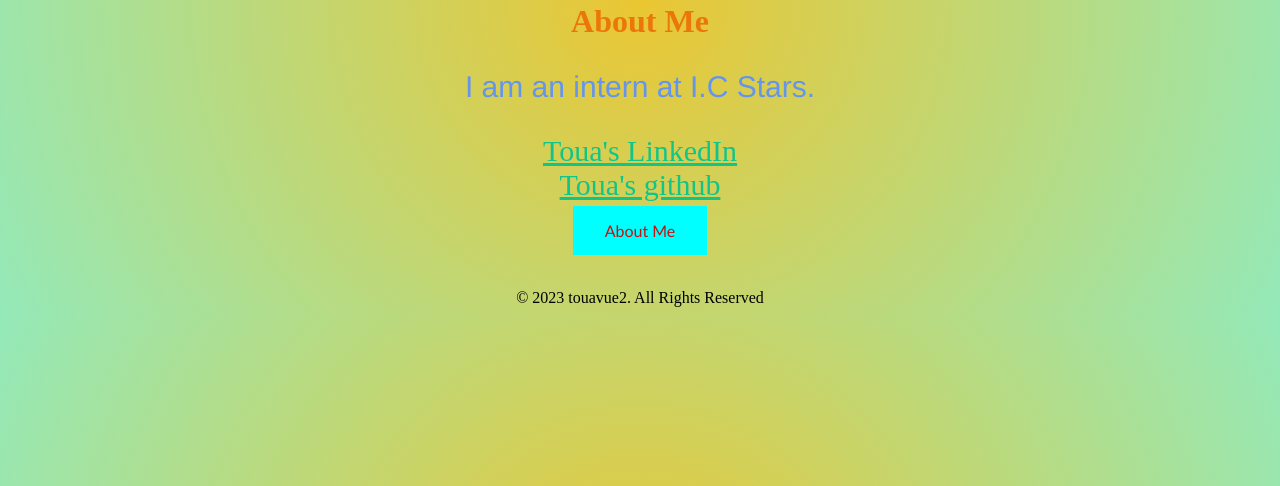
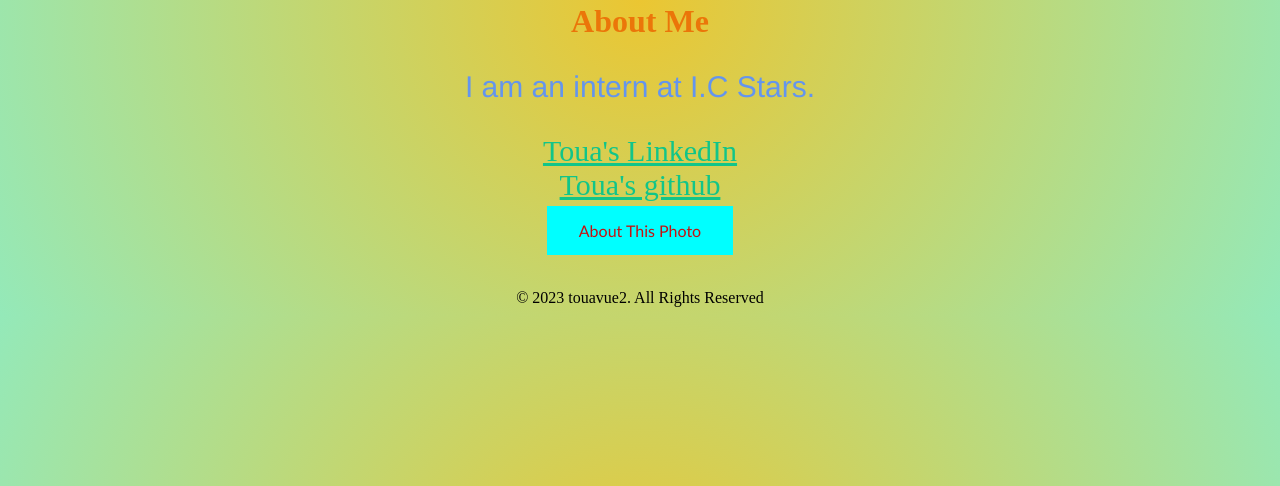
Before and after one commit to touavue2/aboutMePage, a plain HTML site: page index.html in a window 1280 px wide. Shown: the part 314-800 px from the top of the page. Drawn offline with Linux system fonts and the light colour scheme.

Commit message:
Update index.html

```diff
--- a/index.html
+++ b/index.html
@@ -23,7 +23,9 @@
     <center>
       <a href="https://github.com/touavue2" target="_blank"> Toua's github </a>
     </center>
-    <center><button id="aboutMe" , class="button2">About Me</button></center>
+    <center>
+      <button id="aboutMe" , class="button2">About This Photo</button>
+    </center>
     <p class="konoDioda"></p>
 
     <script>
```
